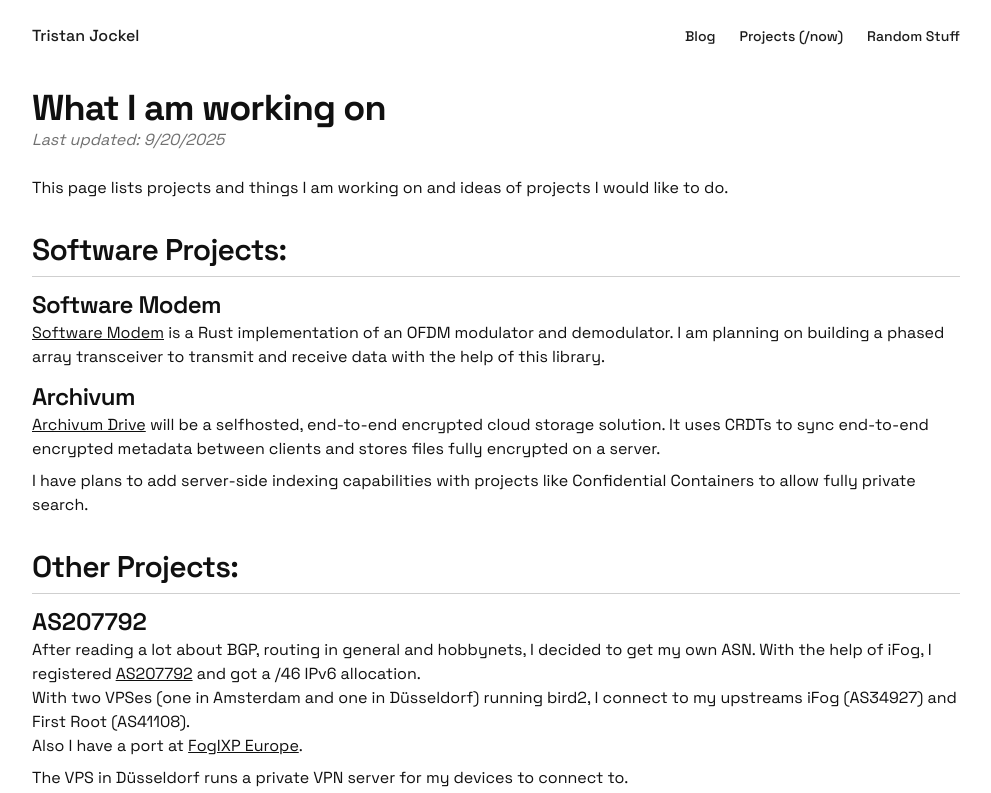
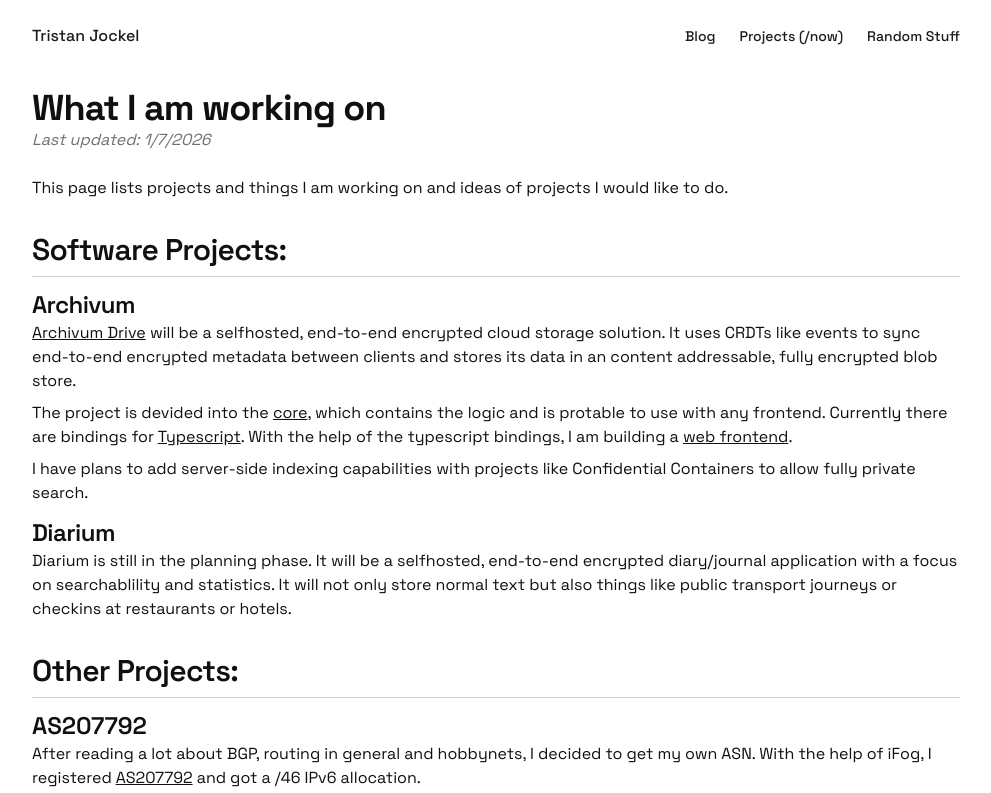
Before and after one commit to tristaanjodsalz/personal-website, a Next.js app: page /now in a window 1280 px wide. Shown: the top 793 px of the page, without its empty margins (144-1135 px from the left). Built offline with nearby package versions, Linux system fonts and the light colour scheme.

Commit message:
now: some updates to /now and homepage

```diff
--- a/src/app/now/page.tsx
+++ b/src/app/now/page.tsx
@@ -17,7 +17,7 @@ export default async function NowPage() {
         <header className="mb-6">
           <Title>What I am working on</Title>
           <Text className="text-current/60 italic">
-            Last updated: {new Date("2025-09-20").toLocaleDateString()}
+            Last updated: {new Date("2026-01-07").toLocaleDateString()}
           </Text>
         </header>
         <Text>
@@ -27,26 +27,42 @@ export default async function NowPage() {
 
         <H2>Software Projects:</H2>
 
-        <H3>Software Modem</H3>
-        <Text>
-          <Link href="https://github.com/Minecrafter5K/software-modem">
-            Software Modem
-          </Link>{" "}
-          is a Rust implementation of an OFDM modulator and demodulator. I am
-          planning on building a phased array transceiver to transmit and
-          receive data with the help of this library.
-        </Text>
-
         <H3>Archivum</H3>
         <Text>
           <Link href="https://github.com/archivum-drive">Archivum Drive</Link>{" "}
           will be a selfhosted, end-to-end encrypted cloud storage solution. It
-          uses CRDTs to sync end-to-end encrypted metadata between clients and
-          stores files fully encrypted on a server.
+          uses CRDTs like events to sync end-to-end encrypted metadata between
+          clients and stores its data in an content addressable, fully encrypted
+          blob store.
+        </Text>
+        <Text>
+          The project is devided into the{" "}
+          <Link href="https://github.com/archivum-drive/archivum-core">
+            core
+          </Link>
+          , which contains the logic and is protable to use with any frontend.
+          Currently there are bindings for{" "}
+          <Link href="https://github.com/archivum-drive/archivum-typescript">
+            Typescript
+          </Link>
+          . With the help of the typescript bindings, I am building a{" "}
+          <Link href="https://archivum-drive.github.io/archivum-frontend-web">
+            web frontend
+          </Link>
+          .
         </Text>
         <Text>
           I have plans to add server-side indexing capabilities with projects
           like Confidential Containers to allow fully private search.
+        </Text>
+
+        <H3>Diarium</H3>
+        <Text>
+          Diarium is still in the planning phase. It will be a selfhosted,
+          end-to-end encrypted diary/journal application with a focus on
+          searchablility and statistics. It will not only store normal text but
+          also things like public transport journeys or checkins at restaurants
+          or hotels.
         </Text>
 
         <H2>Other Projects:</H2>
@@ -68,6 +84,10 @@ export default async function NowPage() {
           The VPS in Düsseldorf runs a private VPN server for my devices to
           connect to.
         </Text>
+        <Text>
+          vpsDUS also runs a recursive DNS resolver for internal use. It
+          supports dns64 to use with a jool nat64 instance running on vpsAMS.
+        </Text>
       </article>
     </main>
   );
--- a/src/app/page.tsx
+++ b/src/app/page.tsx
@@ -11,7 +11,7 @@ import { Text } from "tristanjockel/components/text";
 
 export const metadata: Metadata = {
   description:
-    "Hi! I'm Tristan Jockel. This is my personal website, where I share a bit about myself, current projects and technology. Owner of AS207792. Fan of open source, Formula 1 and Politics.",
+    "Hi! I'm Tristan Jockel. This is my personal website, where I share stuff about myself, current projects and technology. Owner of AS207792. Fan of open source, Formula 1 and Politics.",
 };
 
 export default function HomePage() {
@@ -28,7 +28,7 @@ export default function HomePage() {
             <span>he/him</span>
           </div>
         </div>
-        <span className="m-6 h-32 w-[1px] bg-[#63636340] dark:bg-[#63636380]" />
+        <span className="m-6 h-32 w-px bg-[#63636340] dark:bg-[#63636380]" />
         <Image
           src={"/image.png"}
           className="mr-6 h-32 w-32 rounded-full object-cover"
@@ -52,7 +52,7 @@ function Main() {
       <Text>Hi, I'm Tristan!</Text>
       <Text>
         I am a student from Germany interested in software development,
-        networking and natural sciences.
+        networking and homelabbing.
         <br />
         In my free time I like to code web apps, administer servers, a
         Kubernetes cluster, AS207792, my autonomous system, and, of course,
@@ -64,7 +64,8 @@ function Main() {
       </Text>
       <Text>
         Besides the the <span className="italic">nerd</span> stuff, I also
-        sometimes watch Formula 1 and listen to{" "}
+        sometimes watch Formula 1 (why has Norris won the championship??) and
+        listen to{" "}
         <Link href="https://music.apple.com/de/album/hamilton-an-american-musical-original-broadway-cast/1025210938">
           Hamilton
         </Link>
```
Also changed, not shown: 2 other files (tests, documents, lock files or other folders).
